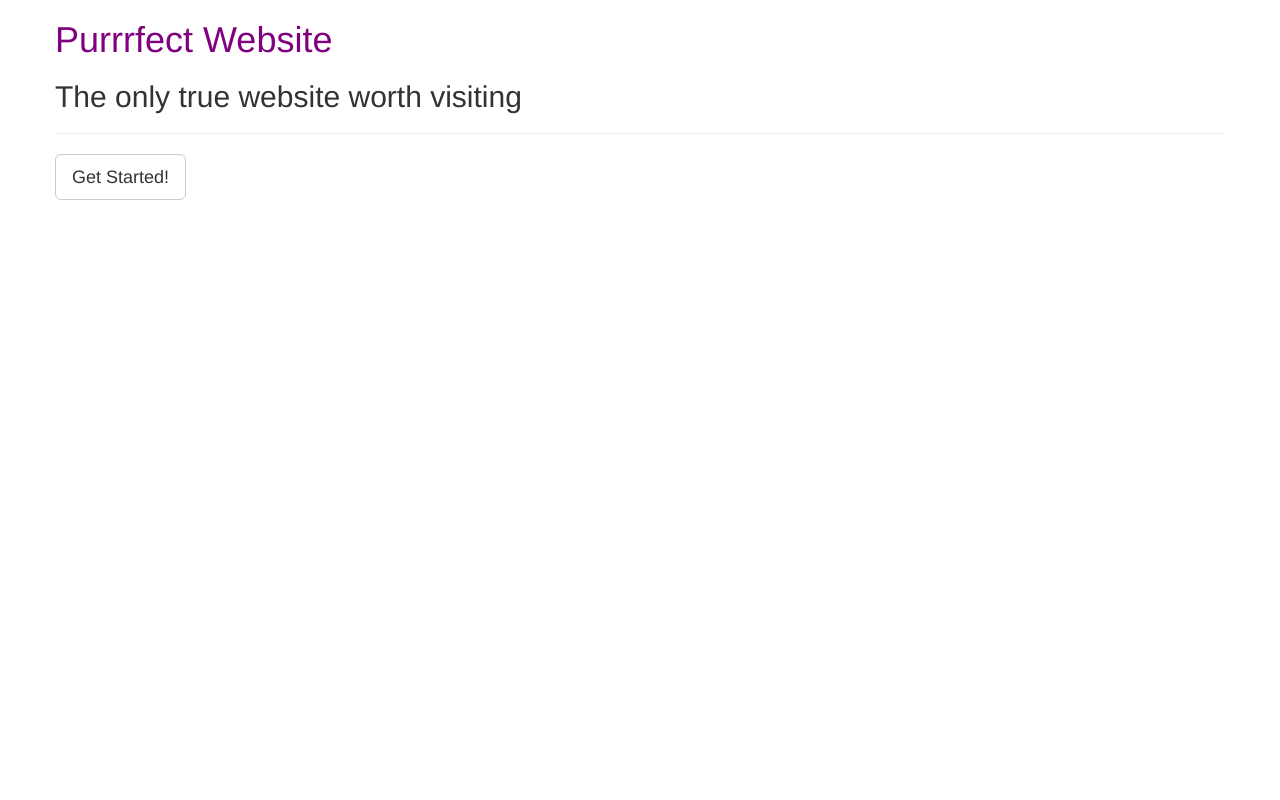
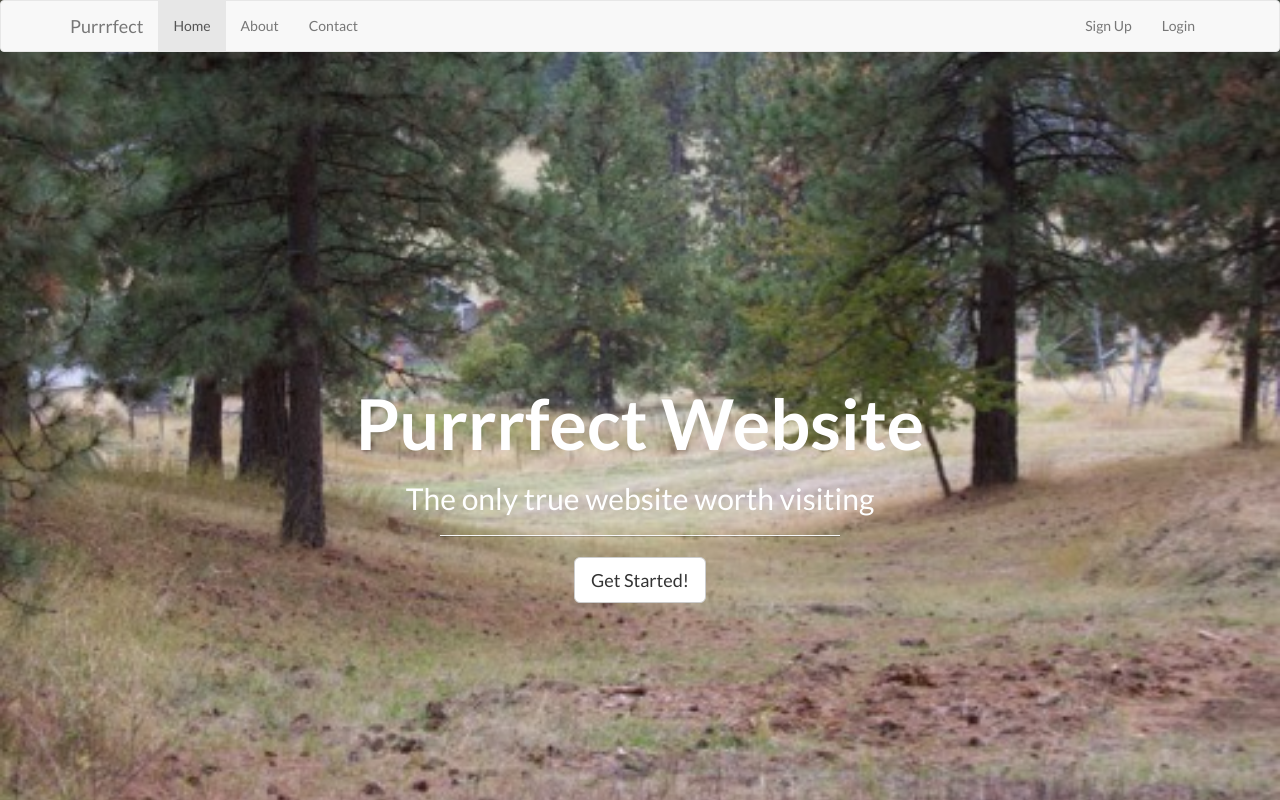
Before and after one commit to jripke74/webDevBootCamp, a plain HTML site: page index.html in a window 1280 px wide. Drawn offline with Linux system fonts and the light colour scheme.

Commit message:
add img dir and background img

```diff
--- a/css/main.css
+++ b/css/main.css
@@ -1,3 +1,24 @@
+body {
+    background-image: url(../img/background.jpg);
+    background-size: cover;
+    background-position: center;
+    background-repeat: no-repeat;
+    font-family: 'Lato', sans-serif;
+    color: #fff;
+}
+html {
+    height: 100%;
+}
+#content {
+    text-align: center;
+    padding-top: 25%;
+}
 h1 {
-    color: purple;
+    font-weight: 700;
+    font-size: 5em;
 }
+hr {
+    width: 400px;
+    border-top: 1px solid #f8f8f8;
+    border-bottom: 1px solid rgba(0, 0, 0, 0.2);
+}
--- a/index.html
+++ b/index.html
@@ -5,8 +5,36 @@
     <title>Landing Page</title>
     <link rel="stylesheet" type="text/css" href="css/bootstrap.css">
     <link rel="stylesheet" type="text/css" href="css/main.css">
+    <link href="https://fonts.googleapis.com/css?family=Lato:400,700&display=swap" rel="stylesheet">
   </head>
   <body>
+      <nav class="navbar navbar-default">
+          <div class="container">
+            <!-- Brand and toggle get grouped for better mobile display -->
+            <div class="navbar-header">
+              <button type="button" class="navbar-toggle collapsed" data-toggle="collapse" data-target="#bs-example-navbar-collapse-1" aria-expanded="false">
+                <span class="sr-only">Toggle navigation</span>
+                <span class="icon-bar"></span>
+                <span class="icon-bar"></span>
+                <span class="icon-bar"></span>
+              </button>
+              <a class="navbar-brand" href="#">Purrrfect</a>
+            </div>
+
+            <!-- Collect the nav links, forms, and other content for toggling -->
+            <div class="collapse navbar-collapse" id="bs-example-navbar-collapse-1">
+              <ul class="nav navbar-nav">
+                <li class="active"><a href="">Home</a></li>
+                <li><a href="">About</a></li>
+                <li><a href="">Contact</a></li>
+              </ul>
+              <ul class="nav navbar-nav navbar-right">
+                <li><a href="#">Sign Up</a></li>
+                <li><a href="#">Login</a></li>
+              </ul>
+            </div><!-- /.navbar-collapse -->
+          </div><!-- /.container-fluid -->
+        </nav>
     <div class="container">
       <div class="row">
         <div id="content">
```
Also changed, not shown: img/background.jpg (added).
